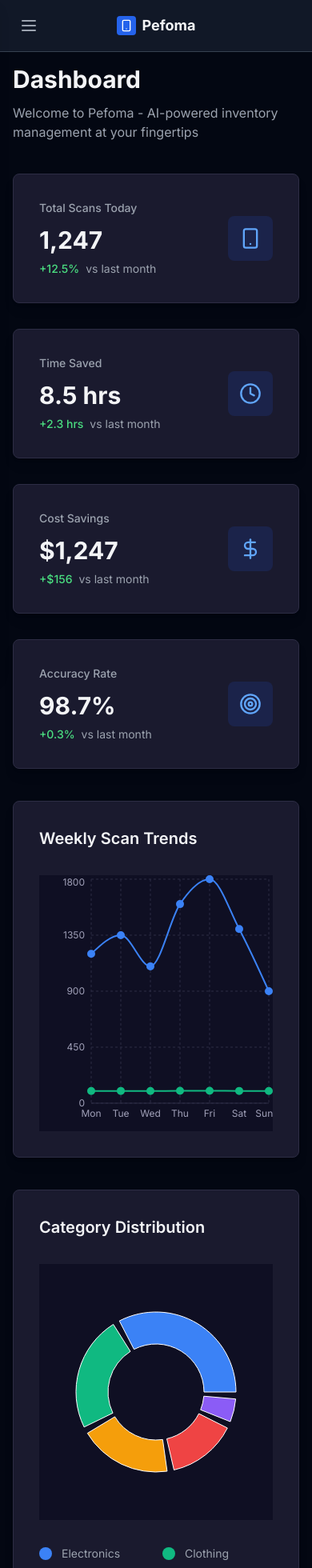
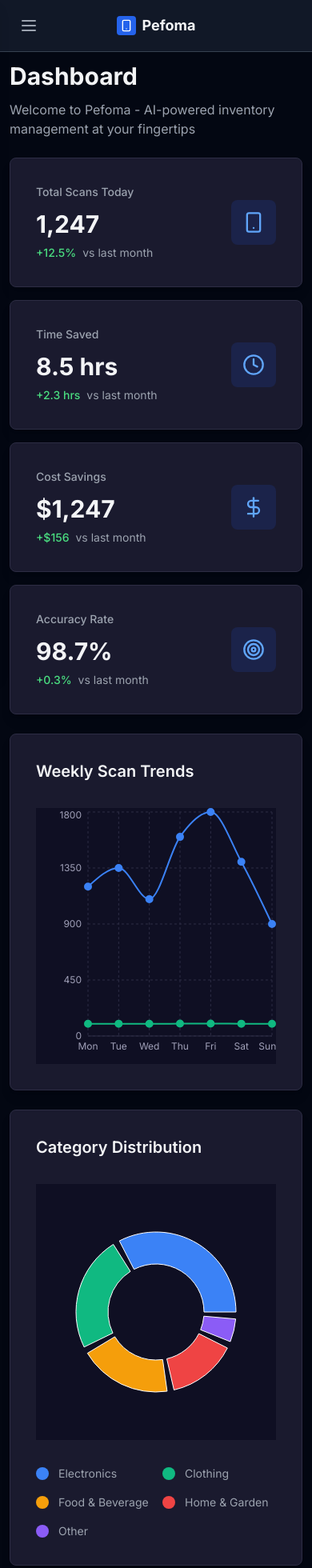
Before and after one commit to OBEREX/frontend_website, a React (Vite) app: page / in a window 390 px wide. Shown: the top 1960 px of the page at 80% size. Built offline with nearby package versions, Linux system fonts and the light colour scheme.

Commit message:
Dashboard page updated

```diff
--- a/src/components/Layout.tsx
+++ b/src/components/Layout.tsx
@@ -128,7 +128,7 @@ export default function Layout({ children }: LayoutProps) {
         </div>
 
         {/* Main content area */}
-        <main className="py-4 px-4 sm:py-6 sm:px-6 lg:py-8 lg:px-8">
+        <main className="p-3 sm:p-4 lg:p-6 xl:p-8">
           {children}
         </main>
       </div>
--- a/src/pages/Dashboard.tsx
+++ b/src/pages/Dashboard.tsx
@@ -87,7 +87,7 @@ export default function Dashboard() {
   const gridStroke = isDark ? '#374151' : '#E5E7EB'
 
   return (
-    <div className="space-y-10 sm:space-y-12">
+    <div className="space-y-6 sm:space-y-8 lg:space-y-10">
       {/* Header */}
       <div className="flex items-center justify-between">
         <div>
@@ -99,7 +99,7 @@ export default function Dashboard() {
       </div>
 
       {/* Stats Cards */}
-      <div className="grid grid-cols-1 sm:grid-cols-2 lg:grid-cols-4 gap-8">
+      <div className="grid grid-cols-1 sm:grid-cols-2 lg:grid-cols-4 gap-4 sm:gap-6 lg:gap-8">
         {stats.map((stat) => (
           <div key={stat.name} className="card p-8">
             <div className="flex items-center justify-between">
@@ -124,7 +124,7 @@ export default function Dashboard() {
       </div>
 
       {/* Charts Section */}
-      <div className="grid grid-cols-1 lg:grid-cols-2 gap-10">
+      <div className="grid grid-cols-1 lg:grid-cols-2 gap-6 sm:gap-8 lg:gap-10">
         {/* Weekly Scan Trends */}
         <div className="card p-8">
           <h3 className="text-xl font-semibold text-gray-900 dark:text-gray-100 mb-8">Weekly Scan Trends</h3>
@@ -217,7 +217,7 @@ export default function Dashboard() {
       {/* Quick Actions */}
       <div className="card p-8">
         <h3 className="text-xl font-semibold text-gray-900 dark:text-gray-100 mb-8">Quick Actions</h3>
-        <div className="grid grid-cols-1 sm:grid-cols-2 lg:grid-cols-4 gap-6">
+        <div className="grid grid-cols-1 sm:grid-cols-2 lg:grid-cols-4 gap-3 sm:gap-4 lg:gap-6">
           <Link to="/analytics">
             <button className="flex items-center justify-center p-6 bg-primary-50 dark:bg-primary-900/30 text-primary-700 dark:text-primary-300 rounded-lg hover:bg-primary-100 dark:hover:bg-primary-900/50 transition-colors">
               <BarChart3 className="h-6 w-6 mr-3" />
```
